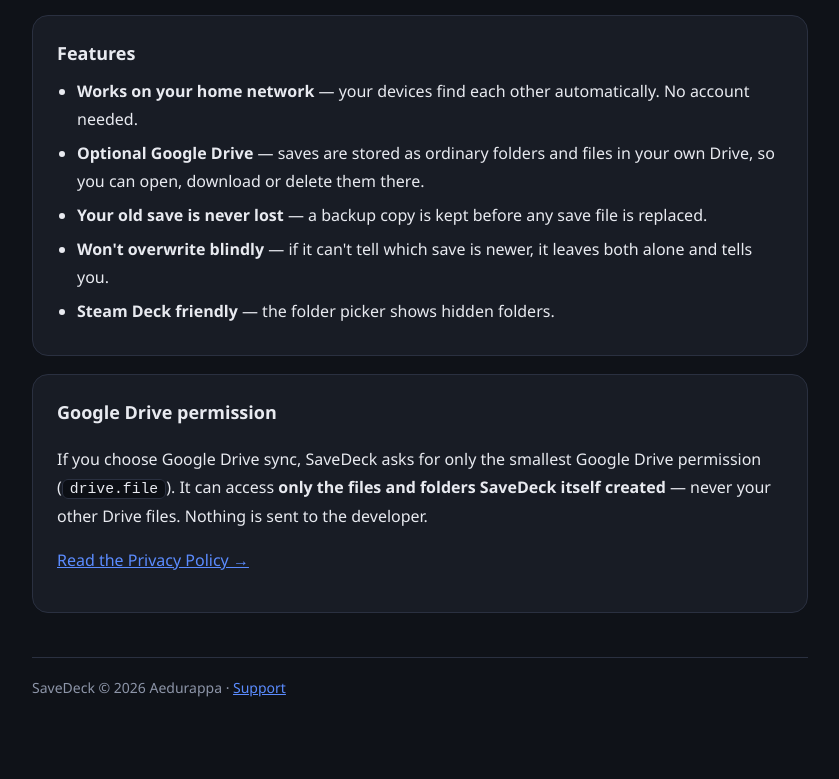
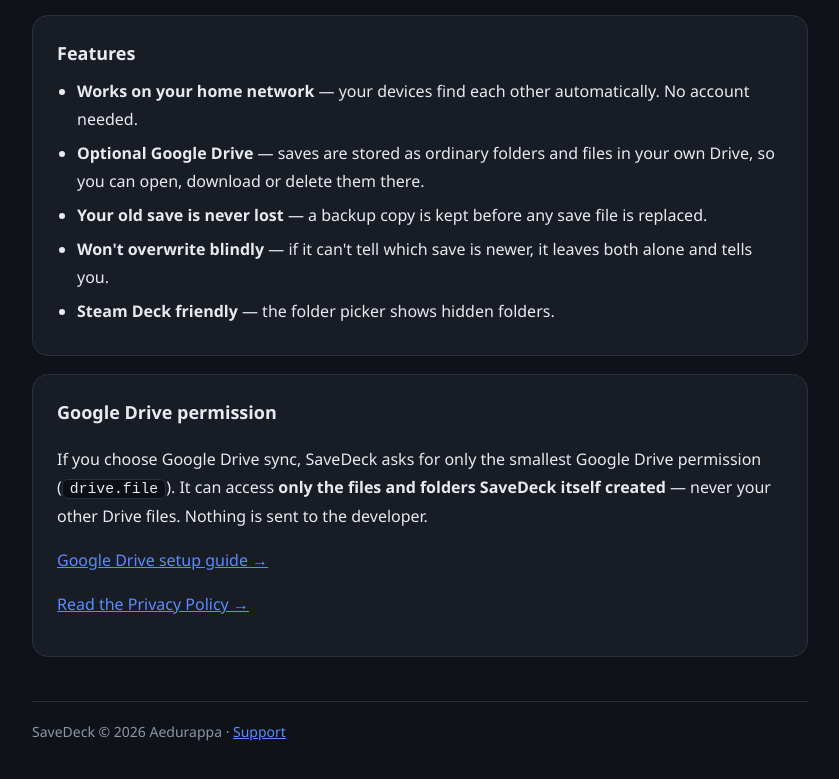
Before and after one commit to aedurappa/SaveDeck, a plain HTML site: page docs/index.html in a window 1280 px wide. Shown: the part 594-1373 px from the top of the page, without its empty margins (220-1059 px from the left). Drawn offline with Linux system fonts and the light colour scheme.

Commit message:
Add Google Drive setup guide (EN/KO) and link it from README and home page
Co-Authored-By: Claude Opus 5.5 <noreply@anthropic.com>

```diff
--- a/docs/index.html
+++ b/docs/index.html
@@ -62,6 +62,7 @@
     <h2><span class="en">Google Drive permission</span><span class="ko">구글 드라이브 권한</span></h2>
     <p class="en">If you choose Google Drive sync, SaveDeck asks for only the smallest Google Drive permission (<code>drive.file</code>). It can access <b>only the files and folders SaveDeck itself created</b> — never your other Drive files. Nothing is sent to the developer.</p>
     <p class="ko">구글 드라이브 동기화를 선택하면 가장 작은 구글 드라이브 권한(<code>drive.file</code>)만 요청합니다. <b>SaveDeck이 직접 만든 파일과 폴더에만</b> 접근하며, 드라이브의 다른 파일은 볼 수 없습니다. 개발자에게 전송되는 정보는 없습니다.</p>
+    <p><a href="https://github.com/aedurappa/SaveDeck/blob/main/GOOGLE_DRIVE_SETUP.md" class="en">Google Drive setup guide →</a><a href="https://github.com/aedurappa/SaveDeck/blob/main/GOOGLE_DRIVE_SETUP.ko.md" class="ko">구글 드라이브 설정 가이드 →</a></p>
     <p><a href="privacy.html"><span class="en">Read the Privacy Policy →</span><span class="ko">개인정보처리방침 보기 →</span></a></p>
   </section>
 
```
Also changed, not shown: 3 other files.
